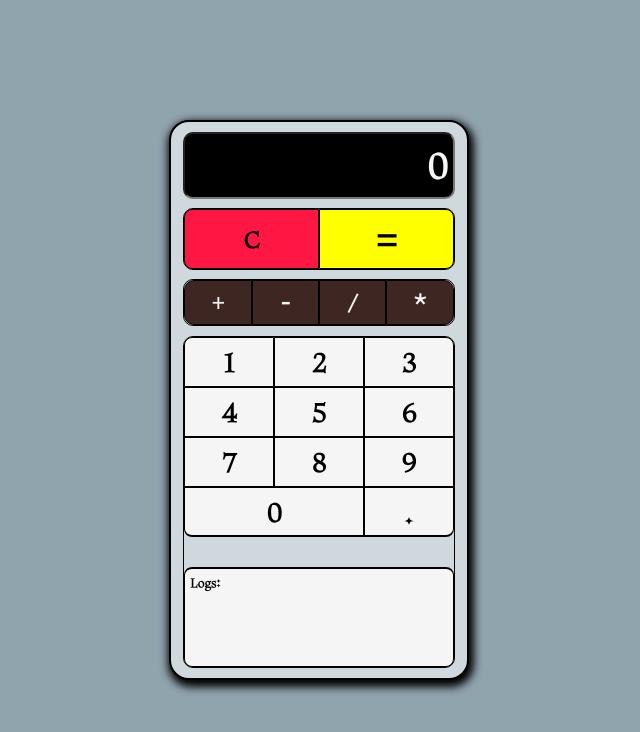
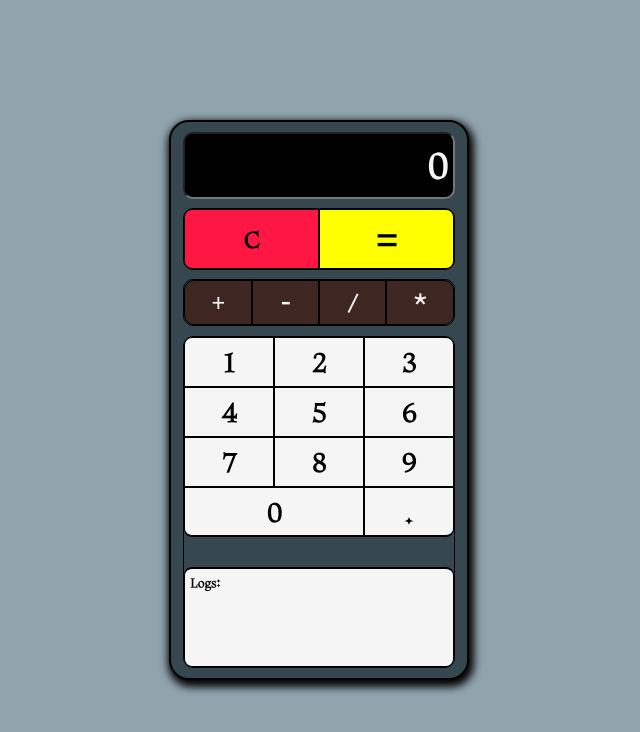
Before and after one commit to DeguzBelarus/React-Calculator-App, a React (Create React App) app: page / in a window 1280 px wide. Shown: the top 732 px of the page, without its empty margins (321-961 px from the left). Built offline with nearby package versions, Linux system fonts and the light colour scheme.

Commit message:
functionality improvement 10

```diff
--- a/src/components/CalculatorBody/CalculatorBody.scss
+++ b/src/components/CalculatorBody/CalculatorBody.scss
@@ -11,7 +11,7 @@
     box-sizing: border-box;
     border: 2px solid black;
     border-radius: 20px;
-    background: #cfd8dc;
+    background: #37474f;
     box-shadow: 2px 4px 8px 3px black;
 }
 
```
